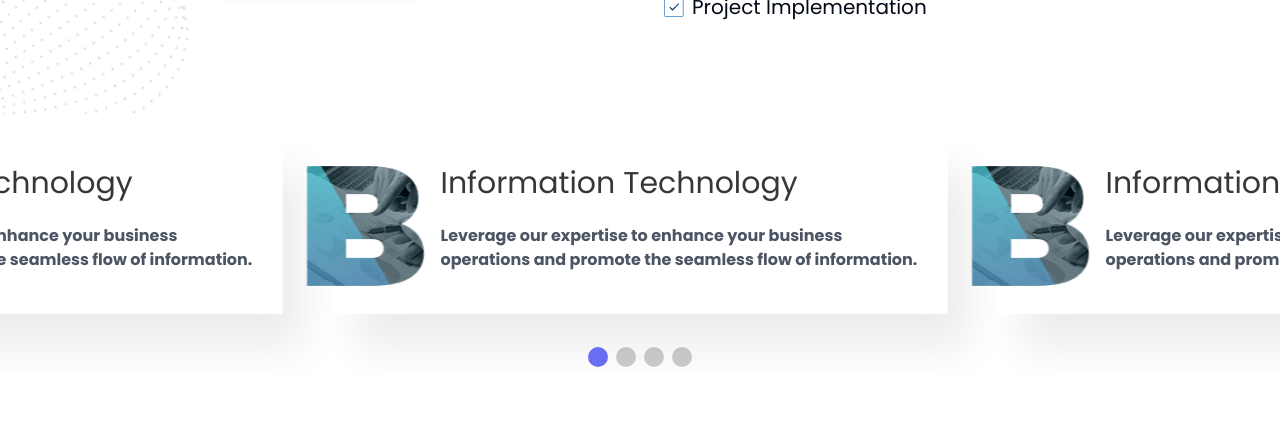
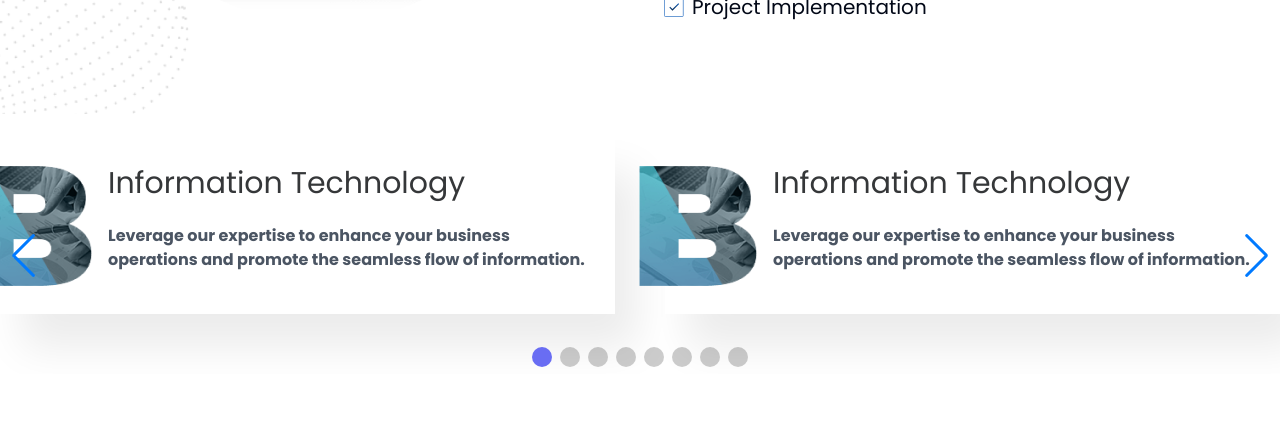
Before and after one commit to jadon78/company-site, a Next.js app: page / in a window 1280 px wide. Shown: the part 1400-1824 px from the top of the page. Built offline with nearby package versions, Linux system fonts and the light colour scheme; grey boxes are pictures that could not be loaded.

Commit message:
Slider issue fix

```diff
--- a/app/page.tsx
+++ b/app/page.tsx
@@ -36,11 +36,50 @@ export default function Index ()
 
   const [ formStatus, setFormStatus ] = useState( { success: "", error: "" } );
 
-  const handleNextSlide = () =>
-  {
-    if ( swiperRef.current )
-    {
-      swiperRef.current.slideNext();
+  const handleChange = (
+    e: React.ChangeEvent<HTMLInputElement | HTMLTextAreaElement>
+  ) => {
+    const { name, value } = e.target;
+    setFormData({ ...formData, [name]: value });
+  };
+
+  const handleSubmit = async (e: React.FormEvent<HTMLFormElement>) => {
+    e.preventDefault();
+    setFormStatus({ success: "", error: "" });
+
+    try {
+      const payload = {
+        ...formData,
+        mobile_number: Number(formData.mobile_number),
+      };
+
+      const result = await EnquiryCredentials(payload);
+
+      if (result.success) {
+        setFormStatus({ success: "Successfully registered!", error: "" });
+        setFormData({
+          name: "",
+          email: "",
+          mobile_number: "",
+          message: "",
+        });
+      } else {
+        setFormStatus({
+          success: "",
+          error: result.error || "Something went wrong",
+        });
+      }
+    } catch (error) {
+      setFormStatus({
+        success: "",
+        error: "Unable to submit the form. Please try again.",
+      });
+    }
+  };
+
+  const handleNextSlide = () => {
+    if (swiperRef.current) {
+      swiperRef.current.slidePrev();
     }
   };
 
@@ -281,15 +320,12 @@ export default function Index ()
 
               <div>
                 <Swiper
-                  slidesPerView={ 2 }
-                  centeredSlides={ true }
-                  spaceBetween={ 70 }
-                  pagination={ {
-                    clickable: true,
-                  } }
-                  loop={ true }
-                  navigation={ false }
-                  modules={ [ Pagination, Navigation ] }
+                  loop={true}
+                  spaceBetween={70}
+                  slidesPerView={3}
+                  pagination={{ clickable: true }}
+                  navigation={true}
+                  modules={[Pagination, Navigation]}
                   className="mySwiper firstslider-technology"
                   breakpoints={ {
                     640: {
@@ -374,8 +410,70 @@ export default function Index ()
                       </CardContent>
                     </div>
                   </SwiperSlide>
-
-
+                  <SwiperSlide>
+                  <div className="bg-[#fff] ">
+                  <CardContent className="p-6 flex gap-4 align-items-center ">
+                    <Image alt="bg" src={BImg} className="ml-[-50px]" />
+                    <div>
+                      <h3 className="text-[30px] font-[400] mb-2">
+                        Information Technology
+                      </h3>
+                      <p className="text-gray-600 text-[16px]">
+                        Leverage our expertise to enhance your business
+                        operations and promote the seamless flow of information.
+                      </p>
+                    </div>
+                  </CardContent>
+                </div>
+                  </SwiperSlide>
+                  <SwiperSlide>
+                  <div className="bg-[#fff] ">
+                  <CardContent className="p-6 flex gap-4 align-items-center ">
+                    <Image alt="bg" src={BImg} className="ml-[-50px]" />
+                    <div>
+                      <h3 className="text-[30px] font-[400] mb-2">
+                        Information Technology
+                      </h3>
+                      <p className="text-gray-600 text-[16px]">
+                        Leverage our expertise to enhance your business
+                        operations and promote the seamless flow of information.
+                      </p>
+                    </div>
+                  </CardContent>
+                </div>
+                  </SwiperSlide>
+                  <SwiperSlide>
+                  <div className="bg-[#fff] ">
+                  <CardContent className="p-6 flex gap-4 align-items-center ">
+                    <Image alt="bg" src={BImg} className="ml-[-50px]" />
+                    <div>
+                      <h3 className="text-[30px] font-[400] mb-2">
+                        Information Technology
+                      </h3>
+                      <p className="text-gray-600 text-[16px]">
+                        Leverage our expertise to enhance your business
+                        operations and promote the seamless flow of information.
+                      </p>
+                    </div>
+                  </CardContent>
+                </div>
+                  </SwiperSlide>
+                  <SwiperSlide>
+                  <div className="bg-[#fff] ">
+                  <CardContent className="p-6 flex gap-4 align-items-center ">
+                    <Image alt="bg" src={BImg} className="ml-[-50px]" />
+                    <div>
+                      <h3 className="text-[30px] font-[400] mb-2">
+                        Information Technology
+                      </h3>
+                      <p className="text-gray-600 text-[16px]">
+                        Leverage our expertise to enhance your business
+                        operations and promote the seamless flow of information.
+                      </p>
+                    </div>
+                  </CardContent>
+                  </div>
+                  </SwiperSlide>
                 </Swiper>
               </div>
             </div>
@@ -788,14 +886,13 @@ export default function Index ()
                               translate: [ 0, 0, -400 ],
                             },
                             next: {
-                              translate: [ "-100%", 0, 0 ],
+                              translate: [ "100%", 0, 0 ],
                             },
                           } }
                           loop={ true } // Enable infinite loop
                           modules={ [ EffectCreative ] }
                           className="mySwiper customslider"
                           onSwiper={ ( swiper ) => ( swiperRef.current = swiper ) } // Save Swiper instance
-
                         >
 
                           <SwiperSlide className="p-4 bg-gray-200  bg-[#fff] border-r p-4 text-left shadow-[0px_4px_7.5px_0px_#945DFF40] rounded-[26px] z-[99] ">
--- a/css/home.css
+++ b/css/home.css
@@ -250,6 +250,17 @@ p,h1,h2,h3,h4,h5,h6,div,span,b{
     box-shadow: 22px 34px 39px 0px #00000014;
     background-color: #fff;
   }
+  .swiper-container {
+    width: 100%;
+    height: auto;
+  }
+
+  .swiper-slide {
+    display: flex;
+    justify-content: center;
+    align-items: center;
+    width: 100%;
+  }
   .customslider  .swiper-slide {
      height: 100% !important;
    }
```
